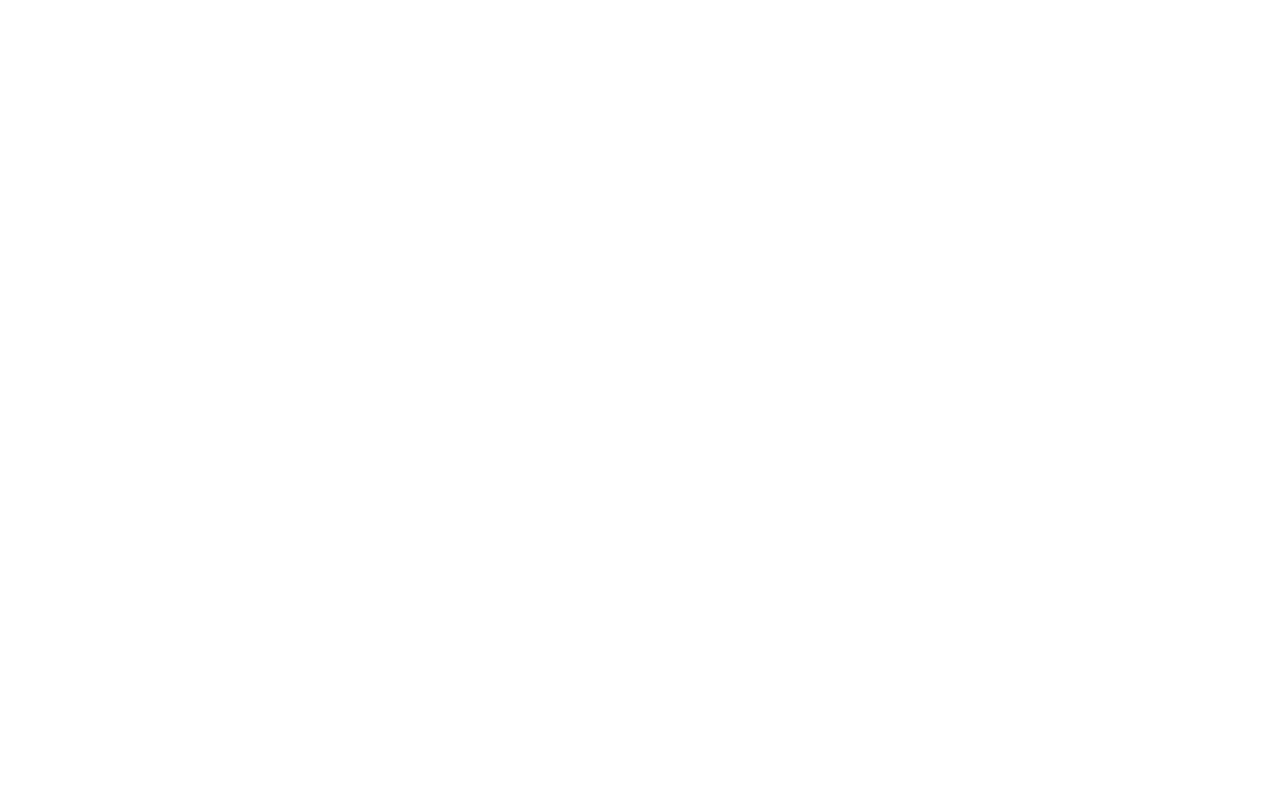
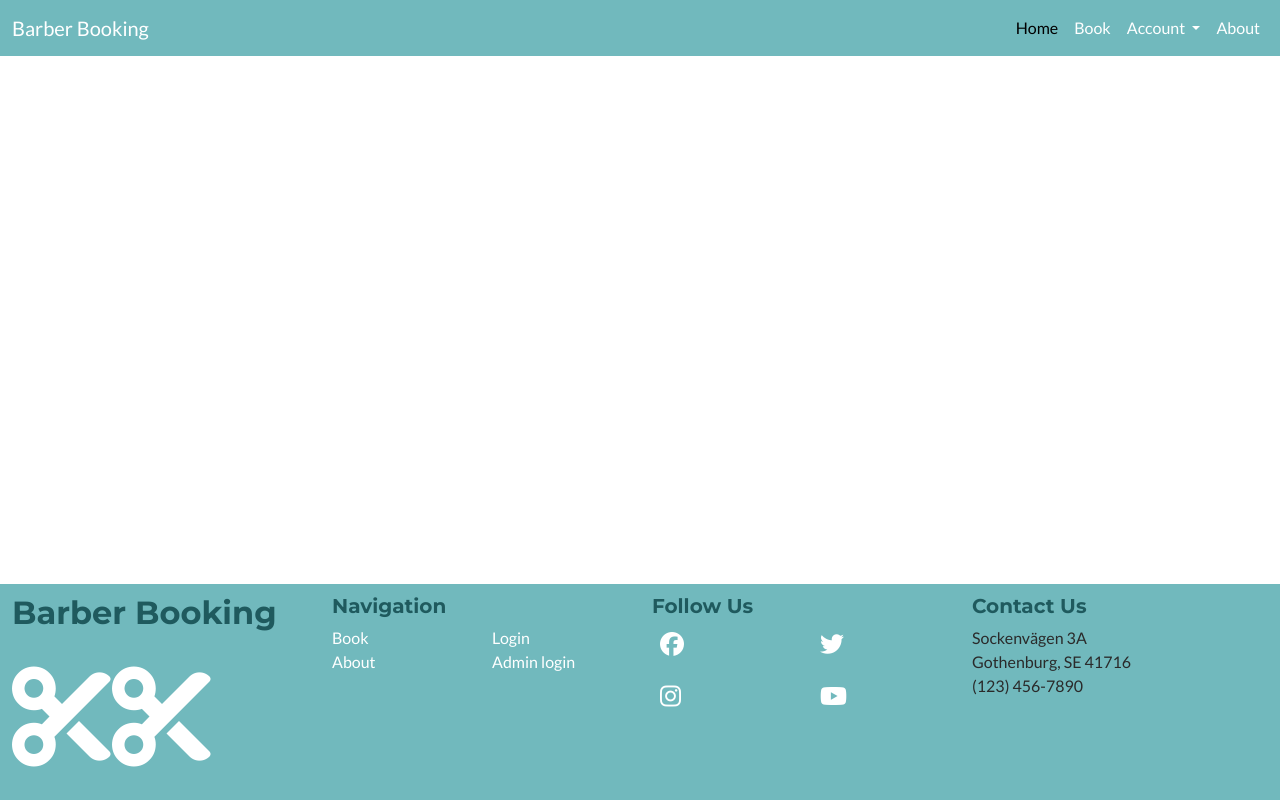
Before and after one commit to ZakariyeNor/FadeFinder, a Django app: page /book/ in a window 1280 px wide. Before the commit the page is empty. Run offline with Django 5.2, Linux system fonts and the light colour scheme; data that the repository does not hold is empty; some libraries are stand-ins or nearby versions.

Commit message:
Create booking template

```diff
--- a/book/templates/book/booking.html
+++ b/book/templates/book/booking.html
@@ -0,0 +1,26 @@
+{% extends 'base.html' %}
+{% load static %}
+{% block content %}
+<div class="container-fluid">
+    <div class="row">
+        {% for bookcover in bookingcover %}
+    <div class="col-12 position-relative">
+        <!-- Content Positioned Over the Image -->
+        <div id="booking-content">
+            <h2>Book Now</h2>
+            <p>{{ bookcover.booking_intro | safe }}</p>
+            <button type="submit" class="btn btn-black">Book</button>
+        </div>
+
+        <!-- Booking Cover Image -->
+        {% if "placeholder" in bookcover.cover_image.url %}
+            <img id="cover-image" src="{% static 'images/cover.jpg' %}" class="img-fluid" alt="Placeholder image">
+        {% else %}
+            <img id="cover-image" src="{{ bookcover.cover_image.url }}" class="img-fluid" alt="Booking cover image">
+        {% endif %}
+    </div>
+{% endfor %}
+
+    </div>
+</div>
+{% endblock %}
--- a/templates/base.html
+++ b/templates/base.html
@@ -3,6 +3,7 @@
 {% url 'account_login' as login_url %}
 {% url 'account_signup' as signup_url %}
 {% url 'account_logout' as logout_url %}
+{% url 'book' as book_url %}
 
 <!DOCTYPE html>
 <html lang="en">
@@ -38,7 +39,7 @@
                             <a class="nav-link active text-color-sec" aria-current="page" href="{% url 'home' %}">Home</a>
                         </li>
                         <li class="nav-item">
-                            <a class="nav-link text-color-sec" href="#">Book</a>
+                            <a class="nav-link text-color-sec" href="{% url 'book' %}">Book</a>
                         </li>
                         <li class="nav-item dropdown">
                             <a class="nav-link dropdown-toggle text-color-sec" href="#" role="button" data-bs-toggle="dropdown"
@@ -98,7 +99,7 @@
                 <h5 class="nav-heading">Navigation</h5>
                 <div class="row nav-links">
                     <div class="col-6">
-                        <li><a href="#" class="text-color-sec footer-link">Book</a></li>
+                        <li><a href="{% url 'book' %}" class="text-color-sec footer-link">Book</a></li>
                     </div>
                     <div class="col-6">
                         {% if user.is_authenticated %}
```
